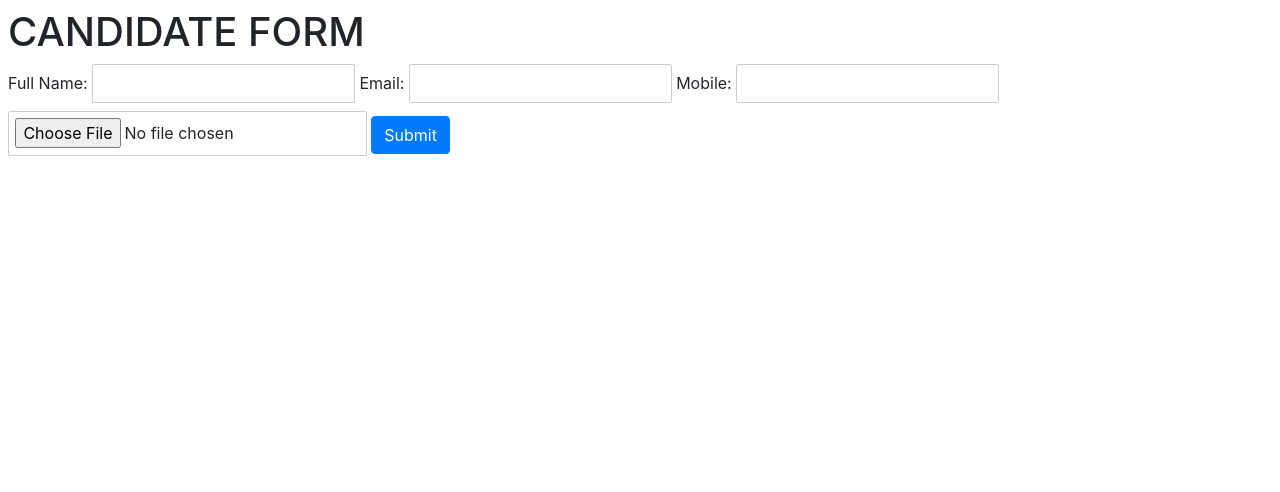
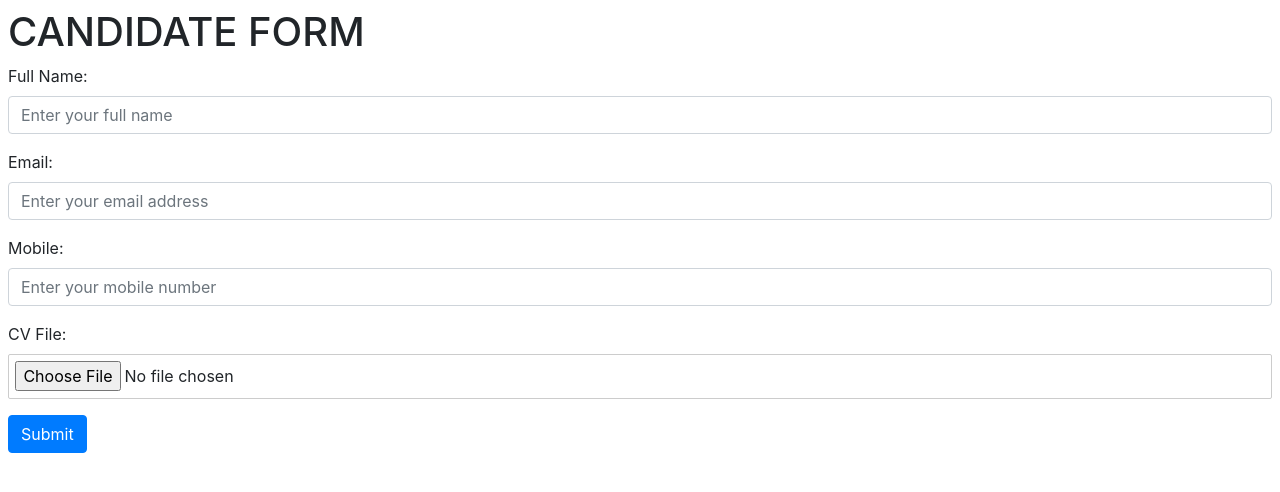
Before and after one commit to kumar123-creator/DYNAMIC, a Svelte app: page / in a window 1280 px wide. Shown: the top 492 px of the page. Built offline with nearby package versions, Linux system fonts and the light colour scheme.

Commit message:
code updated

```diff
--- a/src/App.svelte
+++ b/src/App.svelte
@@ -1,5 +1,5 @@
 
-   <script>
+  <script>
   let fullName = '';
   let email = '';
   let mobile = '';
@@ -38,8 +38,8 @@
         // Handle the response as needed
         if (response.ok) {
           console.log('CV uploaded successfully');
-           resetForm();
-        location.reload();
+          resetForm();
+          location.reload();
         } else {
           console.error('Failed to upload CV');
         }
@@ -86,23 +86,25 @@
 <main>
   <h1>CANDIDATE FORM</h1>
 
-  <label>
-    Full Name:
-    <input type="text" bind:value={fullName} />
-  </label>
+  <div class="form-group">
+    <label for="fullName">Full Name:</label>
+    <input class="form-control" type="text" id="fullName" bind:value={fullName} placeholder="Enter your full name" />
+  </div>
 
-  <label>
-    Email:
-    <input type="email" bind:value={email} />
-  </label>
+  <div class="form-group">
+    <label for="email">Email:</label>
+    <input class="form-control" type="email" id="email" bind:value={email} placeholder="Enter your email address" />
+  </div>
 
-  <label>
-    Mobile:
-    <input type="tel" bind:value={mobile} />
-  </label>
+  <div class="form-group">
+    <label for="mobile">Mobile:</label>
+    <input class="form-control" type="tel" id="mobile" bind:value={mobile} placeholder="Enter your mobile number" />
+  </div>
 
-  <input type="file" accept=".pdf,.doc,.docx" on:change={handleFileChange} />
+  <div class="form-group">
+    <label for="cvFile">CV File:</label>
+    <input class="form-control-file" type="file" accept=".pdf,.doc,.docx" id="cvFile" on:change={handleFileChange} />
+  </div>
 
   <button class="btn btn-primary" on:click={uploadCV}>Submit</button>
-
 </main>
```
